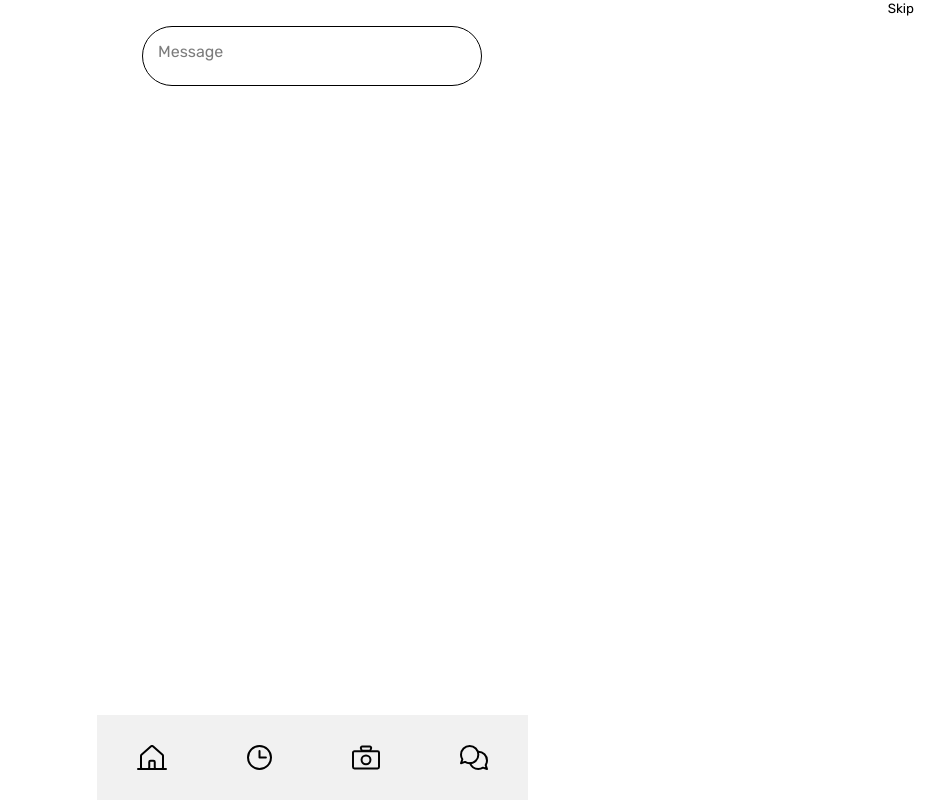
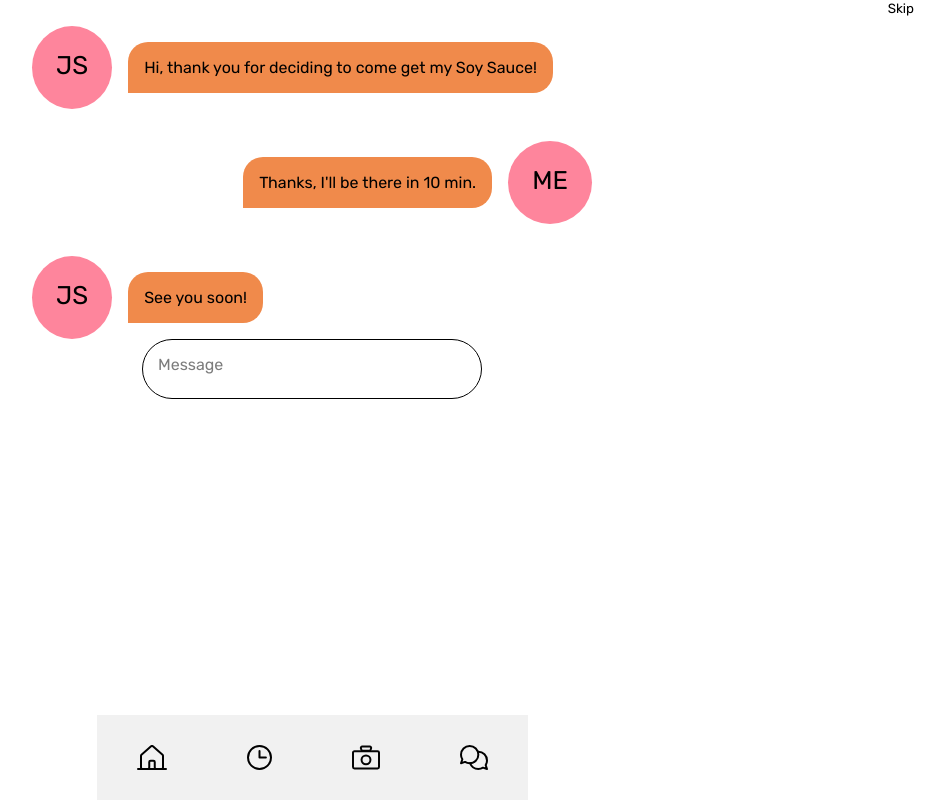
Before and after one commit to Pho86/ShareFood, a Next.js app: page /messaging in a window 1280 px wide. Shown: the whole page, without its empty margins (328-1273 px from the left). Built offline with nearby package versions, Linux system fonts and the light colour scheme.

Commit message:
chat base

```diff
--- /dev/null
+++ b/comps/Chat.js
@@ -0,0 +1,43 @@
+import styled from 'styled-components';
+import { useRouter } from 'next/router';
+import { chat } from '../data/chat_content';
+
+const ChatCont = styled.span`
+`;
+
+const PersonIcon = styled.div`
+text-align: center;
+background:#FE859C;
+border-radius:50%;
+padding:1.5rem;
+font-size:1.6rem;
+flex-grow:0;
+`;
+
+const ChatBox = styled.div`
+display:flex;
+gap:20px;
+justify-content:center;
+height:5rem;
+width:30rem;
+`
+
+const ChatText = styled.p`
+padding:1em;
+border-radius:20px 20px 20px 0px;
+background:#F08A4B;
+`
+export function PersonChat({
+    text = ""
+}) {
+
+    return <ChatCont>
+        <ChatText>{text}</ChatText></ChatCont>
+}
+
+export function PersonBubble({
+    name = "JS"
+}) {
+
+    return <PersonIcon>{name}</PersonIcon>
+}
--- a/comps/NavBar.js
+++ b/comps/NavBar.js
@@ -16,6 +16,7 @@ justify-content:center;
 const Img = styled.img`
 padding: 30px 40px 30px 40px;
 background-color:#F1F1F1;
+
 `
 
 
@@ -29,7 +30,7 @@ export default function NavBar({
             () => r.push({
                 pathname: "/home",
                 // query: {
-                //   type: "test1"
+                //   type: "notcoded"
                 // }
               })
         } id="active"></Img>
@@ -37,7 +38,7 @@ export default function NavBar({
             () => r.push({
                 //pathname: "/history",
                 query: {
-                  type: "test2"
+                  type: "historynotcoded"
                 }
               })
         }></Img>
@@ -45,7 +46,7 @@ export default function NavBar({
             () => r.push({
                 //pathname: "/camera",
                 query: {
-                  type: "test3"
+                  type: "cameranotcoded"
                 }
               })
         }></Img>
@@ -53,7 +54,7 @@ export default function NavBar({
             () => r.push({
                 pathname: "/messaging",
                 // query: {
-                //   type: "test4"
+                //   type: "notcoded"
                 // }
               })
         }></Img>
--- /dev/null
+++ b/data/chat_content.js
@@ -0,0 +1,30 @@
+export const chat = [
+    {
+        name: "Jessica Smith",
+        initals: "JS",
+        chat: "Hi, thank you for deciding to come get my Soy Sauce!"
+
+    },
+    {
+        name: "ME",
+        initals: "ME",
+        chat: "Thanks, I'll be there in 10 min."
+
+    },
+    {
+        name: "Jessica Smith",
+        initals: "JS",
+        chat: "See you soon!"
+
+    },
+    {
+        name: "Jessica Smith",
+        initals: "JS",
+        chat: "Peanut Butter"
+    },
+    {
+        name: "Jessica Smith",
+        initals: "JS",
+        chat: "Peanut Butter"
+    },
+]
--- a/pages/index.js
+++ b/pages/index.js
@@ -29,7 +29,6 @@ export default function Home() {
         <BButton text="< Back" route="tut"></BButton>
         <NButton text="Next >" route="tut"></NButton>
       </div>
-      <NavBar></NavBar>
       <p></p>
     </div>
   )
--- a/pages/messaging.js
+++ b/pages/messaging.js
@@ -2,6 +2,8 @@ import styles from '../styles/Home.module.css';
 import { useRouter } from 'next/router';
 import NavBar from '../comps/NavBar';
 import Text, { Message, SendIcon } from '../comps/Text';
+import { chat } from '../data/chat_content';
+import { PersonChat, PersonBubble } from '../comps/Chat';
 
 export default function Home() {
     const r = useRouter();
@@ -10,10 +12,20 @@ export default function Home() {
     return (
         <div className={styles.container}>
             <Text />
+            <div class="chat">
+                <div class="message"><PersonBubble></PersonBubble><PersonChat text={chat[0].chat}/>
+                </div>
+                <div class="message1"><PersonChat text={chat[1].chat}/><PersonBubble name={chat[1].initals}></PersonBubble>
+                </div>
+                <div class="message"><PersonBubble ></PersonBubble><PersonChat text={chat[2].chat} />
+                </div>
+            </div>
             <div class="message">
                 <Message />
                 {/* <SendIcon /> */}
             </div>
+
+
             <NavBar></NavBar>
             <p></p>
         </div>
--- a/styles/globals.css
+++ b/styles/globals.css
@@ -73,6 +73,7 @@ li {
   }
 
 }
+
 .skip {
   margin-left:auto;
   padding-bottom: 10px;
@@ -82,3 +83,26 @@ li {
   background-color:red;
   position: absolute;
 } */
+
+.chat {
+  display:flex;
+  flex-direction: column;
+  align-items: center;
+  justify-content: center;
+  gap:2rem;
+  width:35rem;
+  margin-left:auto;
+  margin-right:auto;
+}
+
+.message {
+  display:flex;
+  gap:1rem;
+  align-self:flex-start ;
+}
+.message1 {
+  display:flex;
+  gap:1rem;
+  align-self:flex-end;
+
+}
```
Also changed, not shown: styles/Home.module.css (line endings or trailing spaces).
